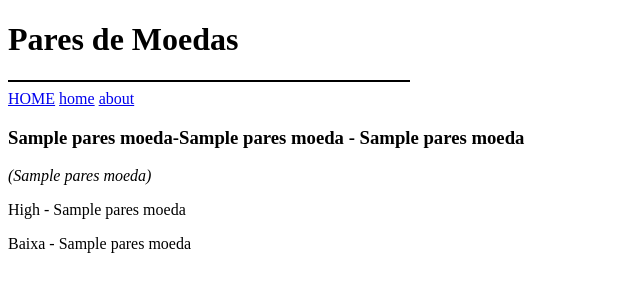
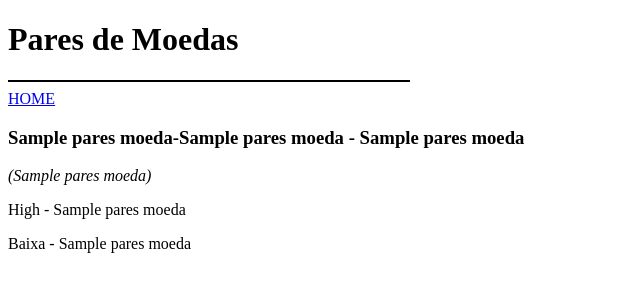
Before and after one commit to Prog-LucasAlves/ENG_AirFlow, a Flask app: page / in a window 1280 px wide. Shown: the top 300 px of the page, without its empty margins (0-640 px from the left). Run offline with Flask 2, Linux system fonts and the light colour scheme; a database or web service that is not in the repository returns one stand-in record (values such as "Sample title"); some libraries are stand-ins or nearby versions.

Commit message:
build: Atualização arquivo index.html

```diff
--- a/docker_airflow/app/templates/index.html
+++ b/docker_airflow/app/templates/index.html
@@ -9,8 +9,7 @@
 <body>
     <div class="navbar">
         <a href="/" class="navbar-brand">HOME</a>
-        <a href="{{ url_for('home') }}" class="navbar-item">home</a>
-        <a href="{{ url_for('about') }}" class="navbar-item">about</a>
+
     </div>
     <div class="body-content">
         {% block content %}
```
